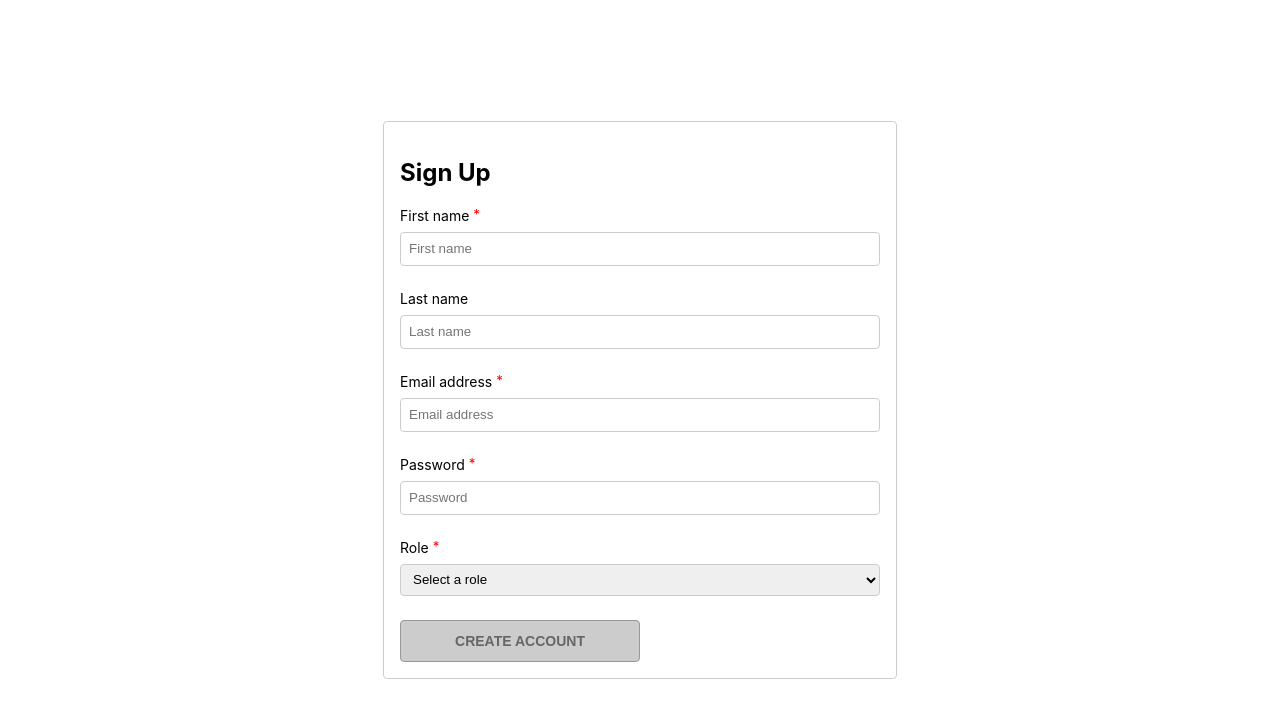
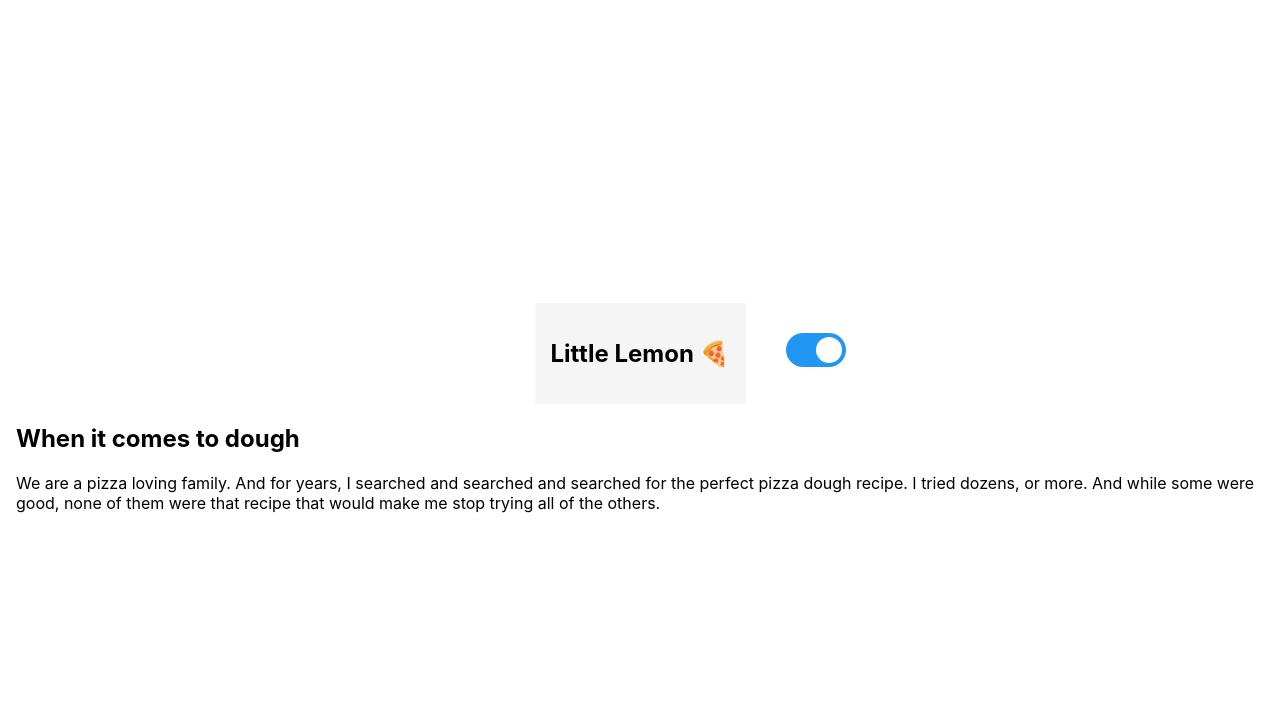
Before and after one commit to LayMui/reactlab, a React (Create React App) app: page /welcome in a window 1280 px wide. Shown: the top 718 px of the page. Built offline with nearby package versions, Linux system fonts and the light colour scheme.

Commit message:
toggle switch

```diff
--- a/package.json
+++ b/package.json
@@ -1,5 +1,5 @@
 {
-  "name": "m1l3-05-exercise-create-a-registration-form",
+  "name": "advanceReact",
   "version": "0.1.0",
   "private": true,
   "dependencies": {
@@ -9,6 +9,7 @@
     "formik": "^2.4.6",
     "react": "^18.2.0",
     "react-dom": "^18.2.0",
+    "react-router-dom": "^7.6.2",
     "react-scripts": "5.0.1",
     "web-vitals": "^2.1.4",
     "yup": "^1.6.1"
--- a/src/App.js
+++ b/src/App.js
@@ -1,89 +1,21 @@
-import "./App.css";
-import { Formik, Form, Field, ErrorMessage } from "formik";
-import * as yup from "yup";
-import { validateEmail } from "./utils";
-const schema = yup.object().shape({
-  firstName: yup.string().required("First name is required"),
-  lastName: yup.string(),
-  email: yup
-    .string()
-    .email("Invalid email")
-    .required("Email is required")
-    .test("validateEmail", "Invalid email", (value) => validateEmail(value)),
-  password: yup
-    .string()
-    .min(8, "Password must be at least 8 characters")
-    .required("Password is required"),
-  role: yup
-    .string()
-    .notOneOf(['role'], "Please select a valid role")
-    .required("Role is required"),
-});
+// AppRouter.jsx or App.jsx
+import { BrowserRouter as Router, Routes, Route } from "react-router-dom";
+import Registration from "./Registration";
+import Welcome from "./Welcome";
+import { ThemeProvider } from "./ThemeContext";
 
-// Password Error Component (Optionally)
-const PasswordErrorMessage = (msg) => {
-  return <p className="FieldError">{msg.children}</p>;
-};
 
-function App() {
+function AppRouter() {
   return (
-    <div className="App">
-      <Formik
-        initialValues={{ firstName: "", lastName: "", email: "", password: "", role: "role" }}
-        validationSchema={schema}
-        onSubmit={(values, { resetForm }) => {
-          alert("Account created!");
-          resetForm();
-        }}>
-        {({ isValid, dirty }) => (
-          <Form>
-            <fieldset>
-              <h2>Sign Up</h2>
-
-              <div className="Field">
-                <label>First name <sup>*</sup></label>
-                <Field name="firstName" placeholder="First name" />
-                <ErrorMessage name="firstName" component="p" className="FieldError" />
-              </div>
-
-              <div className="Field">
-                <label>Last name</label>
-                <Field name="lastName" placeholder="Last name" />
-                <ErrorMessage name="lastName" component="p" className="FieldError" />
-              </div>
-
-              <div className="Field">
-                <label>Email address <sup>*</sup></label>
-                <Field name="email" placeholder="Email address" />
-                <ErrorMessage name="email" component="p" className="FieldError" />
-              </div>
-
-              <div className="Field">
-                <label>Password <sup>*</sup></label>
-                <Field name="password" type="password" placeholder="Password" />
-                <ErrorMessage name="password" render={(msg) => <PasswordErrorMessage>{msg}</PasswordErrorMessage>} />
-              </div>
-
-              <div className="Field">
-                <label>Role <sup>*</sup></label>
-                <Field as="select" name="role">
-                    <option value="role">Select a role</option>
-                    <option value="individual">Individual</option>
-                    <option value="business">Business</option>
-                </Field>
-                <ErrorMessage name="role" component="p" className="FieldError" />
-              </div>
-
-              <button type="submit" disabled={!isValid || !dirty}>
-                Create account
-              </button>
-            </fieldset>
-          </Form>
-        )}
-
-      </Formik>
-    </div>
+    <ThemeProvider>
+      <Router>
+        <Routes>
+          <Route path="/" element={<Registration />} />
+          <Route path="/welcome" element={<Welcome />} />
+        </Routes>
+      </Router>
+    </ThemeProvider>
   );
 }
 
-export default App;
+export default AppRouter;
--- /dev/null
+++ b/src/Registration.js
@@ -0,0 +1,97 @@
+import "./Registration.css";
+import { Formik, Form, Field, ErrorMessage } from "formik";
+import * as yup from "yup";
+import { validateEmail } from "./utils";
+import { useNavigate } from "react-router-dom";
+
+
+const schema = yup.object().shape({
+  firstName: yup.string().required("First name is required"),
+  lastName: yup.string(),
+  email: yup
+    .string()
+    .email("Invalid email")
+    .required("Email is required")
+    .test("validateEmail", "Invalid email", (value) => validateEmail(value)),
+  password: yup
+    .string()
+    .min(8, "Password must be at least 8 characters")
+    .required("Password is required"),
+  role: yup
+    .string()
+    .notOneOf(['role'], "Please select a valid role")
+    .required("Role is required"),
+});
+
+// Password Error Component (Optionally)
+const PasswordErrorMessage = (msg) => {
+  return <p className="FieldError">{msg.children}</p>;
+};
+
+
+function Registration() {
+  const navigate = useNavigate();
+  return (
+    <div className="App">
+      <Formik
+        initialValues={{ firstName: "", lastName: "", email: "", password: "", role: "role" }}
+        validationSchema={schema}
+        onSubmit={(values, { resetForm }) => {
+        //  alert("Account created!");
+
+          resetForm();
+            // Redirect to the new page
+            navigate("/welcome");
+        }}>
+        {({ isValid, dirty }) => (
+          <Form>
+            <fieldset>
+              <h2>Sign Up</h2>
+
+              <div className="Field">
+                <label>First name <sup>*</sup></label>
+                <Field name="firstName" placeholder="First name" />
+                <ErrorMessage name="firstName" component="p" className="FieldError" />
+              </div>
+
+              <div className="Field">
+                <label>Last name</label>
+                <Field name="lastName" placeholder="Last name" />
+                <ErrorMessage name="lastName" component="p" className="FieldError" />
+              </div>
+
+              <div className="Field">
+                <label>Email address <sup>*</sup></label>
+                <Field name="email" placeholder="Email address" />
+                <ErrorMessage name="email" component="p" className="FieldError" />
+              </div>
+
+              <div className="Field">
+                <label>Password <sup>*</sup></label>
+                <Field name="password" type="password" placeholder="Password" />
+                <ErrorMessage name="password" render={(msg) => <PasswordErrorMessage>{msg}</PasswordErrorMessage>} />
+              </div>
+
+              <div className="Field">
+                <label>Role <sup>*</sup></label>
+                <Field as="select" name="role">
+                    <option value="role">Select a role</option>
+                    <option value="individual">Individual</option>
+                    <option value="business">Business</option>
+                </Field>
+                <ErrorMessage name="role" component="p" className="FieldError" />
+              </div>
+
+              <button type="submit" disabled={!isValid || !dirty}>
+                Create account
+              </button>
+            </fieldset>
+          </Form>
+        )}
+
+      </Formik>
+    </div>
+  );
+}
+
+export default Registration;
--- /dev/null
+++ b/src/Switch.css
@@ -0,0 +1,83 @@
+.App {
+    display: flex;
+    padding: 16px;
+    flex-direction: column;
+    min-height: 100vh;
+  }
+
+  header {
+    position: relative;
+    display: flex;
+    flex-direction: row;
+    justify-content: center;
+    align-items: center;
+  }
+
+  .Page {
+    max-width: 1280px;
+    margin: 0 auto;
+  }
+
+
+  /* how to make the switch move to the far right */
+.switch {
+    position: absolute;
+    display: inline-block;
+    right: -100px;
+    width: 60px;
+    height: 34px;
+}
+
+/* Hide default HTML checkbox */
+.switch input {
+    opacity: 0;
+    width: 0;
+    height: 0;
+}
+
+/* The slider */
+.slider {
+    position: absolute;
+    cursor: pointer;
+    top: 0;
+    left: 0;
+    right: 0;
+    bottom: 0;
+    background-color: #ccc;
+    -webkit-transition: .4s;
+    transition: .4s;
+}
+
+.slider:before {
+    position: absolute;
+    content: "";
+    height: 26px;
+    width: 26px;
+    left: 4px;
+    bottom: 4px;
+    background-color: white;
+    -webkit-transition: .4s;
+    transition: .4s;
+}
+
+input:checked + .slider {
+    background-color: #2196F3;
+}
+
+input:focus + .slider {
+    box-shadow: 0 0 1px #2196F3;
+}
+
+input:checked + .slider:before {
+    -webkit-transform: translateX(26px);
+    -ms-transform: translateX(26px);
+    transform: translateX(26px);
+}
+
+.slider.round {
+    border-radius: 34px;
+}
+
+.slider.round:before {
+    border-radius: 50%;
+}
--- /dev/null
+++ b/src/Switch.js
@@ -0,0 +1,19 @@
+import "./Switch.css";
+import { useTheme } from "./ThemeContext";
+
+const Switch = () => {
+  const { theme, toggleTheme } = useTheme();
+
+  return (
+    <label className="switch">
+      <input
+        type="checkbox"
+        checked={theme === "light"}
+        onChange={toggleTheme}
+      />
+      <span className="slider round" />
+    </label>
+  );
+};
+
+export default Switch;
--- /dev/null
+++ b/src/ThemeContext.js
@@ -0,0 +1,20 @@
+import { createContext, useContext, useState } from "react";
+
+const ThemeContext = createContext(undefined);
+
+export const ThemeProvider = ({ children }) => {
+  const [theme, setTheme] = useState("light");
+
+  return (
+    <ThemeContext.Provider
+      value={{
+        theme,
+        toggleTheme: () => setTheme(theme === "light" ? "dark" : "light"),
+      }}
+    >
+      {children}
+    </ThemeContext.Provider>
+  );
+};
+
+export const useTheme = () => useContext(ThemeContext);
--- /dev/null
+++ b/src/Welcome.js
@@ -0,0 +1,88 @@
+import "./Switch.css";
+import Switch from "./Switch";
+import { ThemeProvider, useTheme } from "./ThemeContext";
+
+const Title = ({ children }) => {
+  const { theme } = useTheme();
+
+  return (
+    <h2
+      style={{ color: theme === "light" ? "black" : "white" }}>
+      {children}
+    </h2>
+  );
+};
+
+const Paragraph = ({ children }) => {
+  const { theme } = useTheme();
+
+  return (
+    <p
+      style={{ color: theme === "light" ? "black" : "white" }}>
+      {children}
+    </p>
+  );
+};
+
+const Content = () => {
+  return (
+    <div>
+      <Paragraph>
+        We are a pizza loving family. And for years, I searched and
+        searched and searched for the perfect pizza dough recipe.
+        I tried dozens, or more. And while some were good, none
+        of them were that recipe that would make me stop trying
+        all of the others.
+      </Paragraph>
+    </div>
+  );
+};
+
+const Header = () => {
+  return (
+    <header
+      style={{
+        display: "flex",
+        alignItems: "center",
+        gap: "1rem",
+        padding: "1rem",
+        background: "#f5f5f5",
+      }}>
+      <Title>Little Lemon 🍕</Title>
+      <Switch />
+    </header>
+  );
+};
+
+const Page = () => {
+  return (
+    <div className="Page">
+      <Title>When it comes to dough</Title>
+      <Content />
+    </div>
+  );
+};
+
+function AppContent() {
+  // This is the App that actually displays content
+  const { theme } = useTheme();
+
+  return (
+    <div
+      className="App"
+      style={{ backgroundColor: theme === "light" ? "white" : "black" }}>
+      <Header />
+      <Page />
+    </div>
+  );
+}
+
+function Welcome() {
+  return (
+    <ThemeProvider>
+      <AppContent />
+    </ThemeProvider>
+  );
+}
+
+export default Welcome;
```
Also changed, not shown: src/Registration.css (renamed from src/App.css), 1 other file (tests, documents, lock files or other folders).
